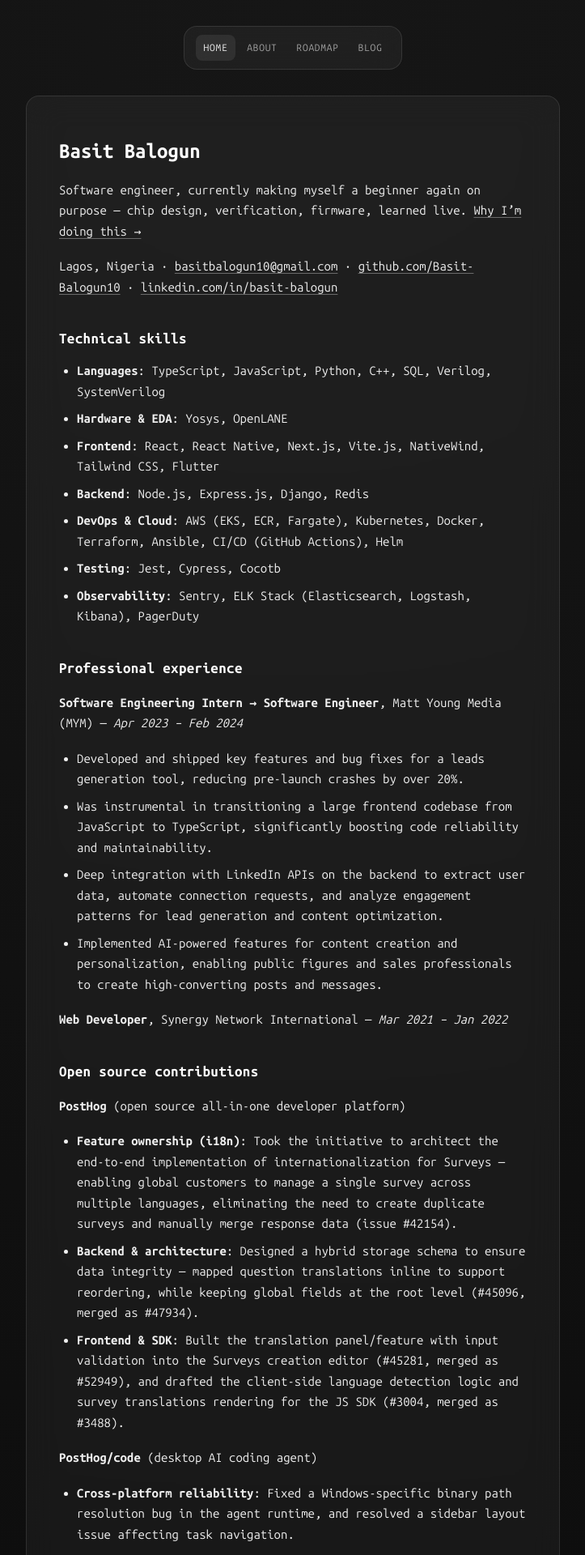
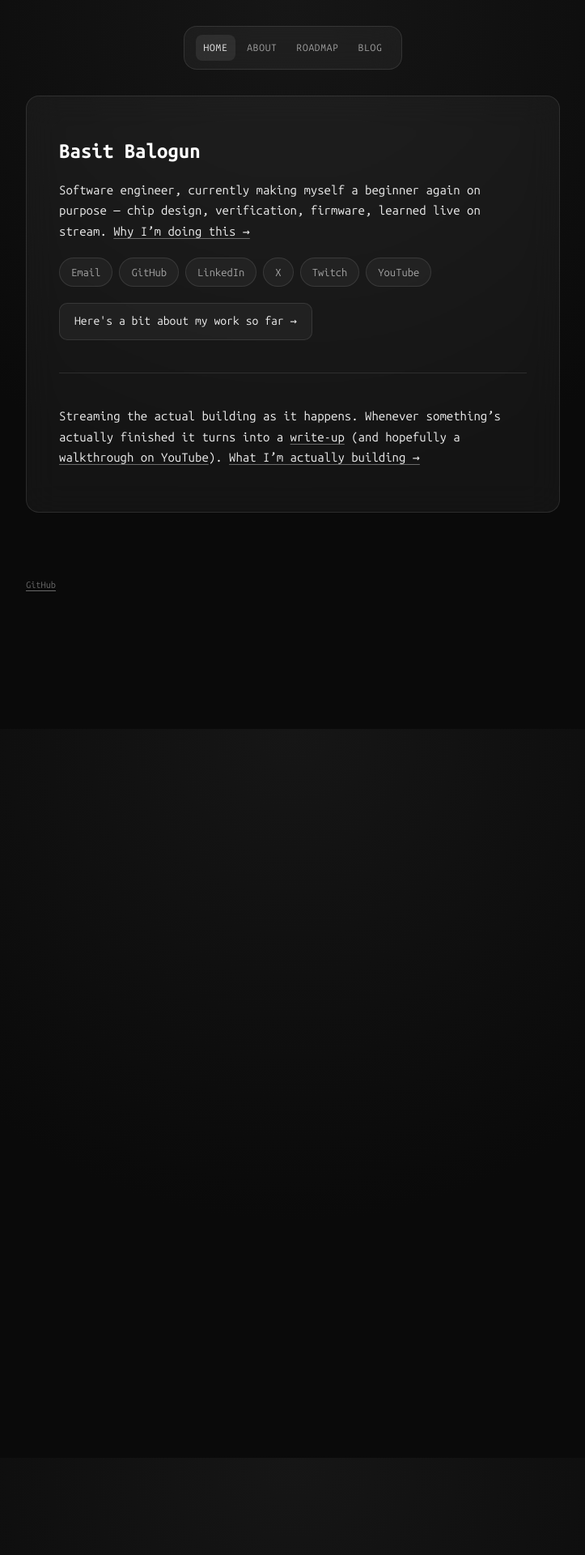
Before and after one commit to Basit-Balogun10/Basit-Balogun10.github.io, a Jekyll site: the page built from index.md, in a window 1280 px wide. Shown: the top 1920 px of the page at 81% size, without its empty margins (278-1001 px from the left). Built offline with Jekyll 4.4.1, drawn with Linux system fonts in a browser that asks for light colours; after the commit the page ends 900 px from its top, so only the background shows below that; some of the changed text lies outside the part shown.

Commit message:
Add social links section, collapse the CV behind a toggle, wire up socials
Homepage now has a proper Email/GitHub/LinkedIn/X/Twitch/YouTube
section right below the intro, and the full skills/experience/
projects content collapses behind a <details> toggle (no JS, just
native disclosure) instead of dumping everything visible by default.
Roadmap's "stream" and "walkthrough video" mentions now link to the
real Twitch/YouTube channels.

```diff
--- a/_layouts/default.html
+++ b/_layouts/default.html
@@ -130,6 +130,39 @@
     color: var(--text-dim);
   }
 
+  .social-links {
+    display: flex;
+    flex-wrap: wrap;
+    gap: 8px;
+    margin: 20px 0;
+  }
+  .social-links a {
+    padding: 6px 14px;
+    border-radius: 20px;
+    background: var(--glass);
+    border: 1px solid var(--border);
+    font-size: 13px;
+    text-decoration: none;
+    color: var(--text-dim);
+  }
+  .social-links a:hover { background: var(--glass-strong); color: var(--text); }
+
+  details.resume-toggle summary {
+    cursor: pointer;
+    list-style: none;
+    display: inline-block;
+    padding: 10px 18px;
+    border-radius: 10px;
+    background: var(--glass);
+    border: 1px solid var(--border);
+    color: var(--text);
+    font-size: 14px;
+    user-select: none;
+  }
+  details.resume-toggle summary::-webkit-details-marker { display: none; }
+  details.resume-toggle summary:hover { background: var(--glass-strong); }
+  details.resume-toggle[open] summary { margin-bottom: 28px; }
+
   .post-list-item {
     padding: 16px;
     margin: 10px 0;
--- a/index.md
+++ b/index.md
@@ -5,9 +5,19 @@ permalink: /
 
 # Basit Balogun
 
-Software engineer, currently making myself a beginner again on purpose — chip design, verification, firmware, learned live. [Why I'm doing this →](/about/)
+Software engineer, currently making myself a beginner again on purpose — chip design, verification, firmware, learned live on stream. [Why I'm doing this →](/about/)
 
-Lagos, Nigeria · [basitbalogun10@gmail.com](mailto:basitbalogun10@gmail.com) · [github.com/Basit-Balogun10](https://github.com/Basit-Balogun10) · [linkedin.com/in/basit-balogun](https://linkedin.com/in/basit-balogun)
+<div class="social-links">
+  <a href="mailto:basitbalogun10@gmail.com">Email</a>
+  <a href="https://github.com/Basit-Balogun10">GitHub</a>
+  <a href="https://linkedin.com/in/basit-balogun">LinkedIn</a>
+  <a href="https://x.com/Basit_Balogun10">X</a>
+  <a href="https://www.twitch.tv/basitbalogun10">Twitch</a>
+  <a href="https://www.youtube.com/@basitbalogun10">YouTube</a>
+</div>
+
+<details class="resume-toggle" markdown="1">
+<summary>Here's a bit about my work so far →</summary>
 
 ## Technical skills
 
@@ -105,6 +115,8 @@ Lagos, Nigeria · [basitbalogun10@gmail.com](mailto:basitbalogun10@gmail.com) ·
 **Bachelor of Engineering, Electrical and Electronics Engineering**
 University of Lagos · 2021 – 2026
 
+</details>
+
 ---
 
-Streaming the actual building as it happens. Whenever something's actually finished it turns into a [write-up](/blog/), eventually. [What I'm actually building →](/roadmap/)
+Streaming the actual building as it happens. Whenever something's actually finished it turns into a [write-up](/blog/) (and hopefully a [walkthrough on YouTube](https://www.youtube.com/@basitbalogun10)). [What I'm actually building →](/roadmap/)
```
Also changed, not shown: roadmap.md (+1 -1 lines).
